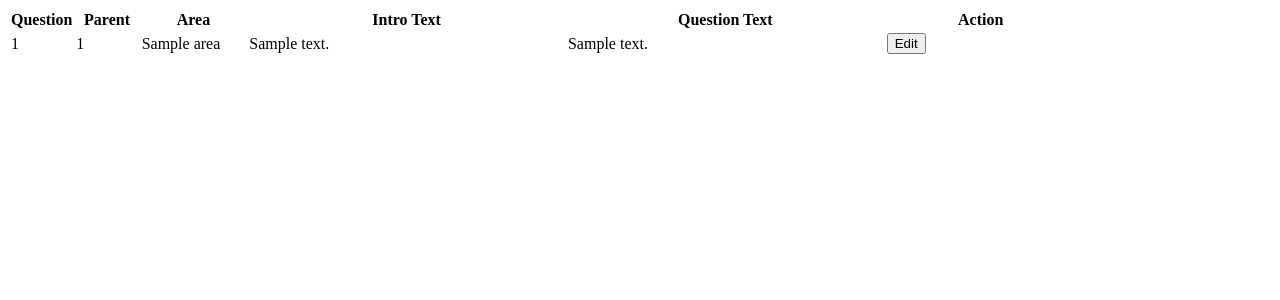
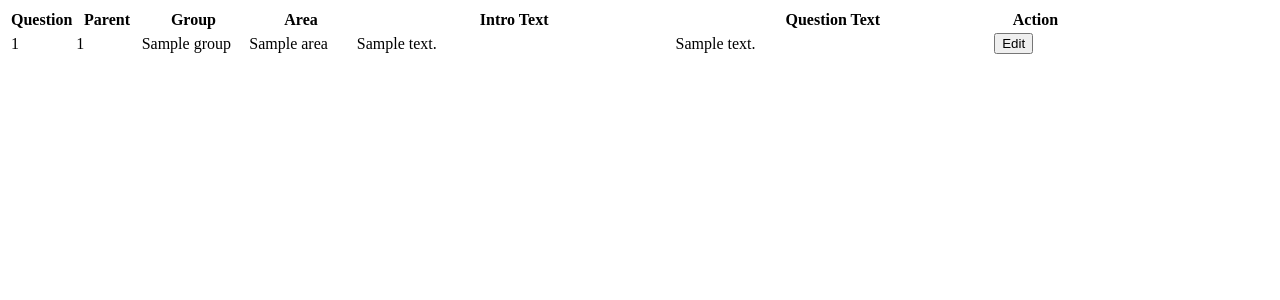
Before and after one commit to ramkelath/testprep, a PHP site: template views/questionlist.php in a window 1280 px wide. Shown: the top 300 px of the page. Run offline with PHP 8.4, Linux system fonts and the light colour scheme; the template is opened without the code that fills it: most values are stand-ins (such as "Sample title", 1, 10 or a date in 2020).

Commit message:
Added categorizer called group_code to question table.

```diff
--- a/config/dbDDL.sql
+++ b/config/dbDDL.sql
@@ -33,6 +33,7 @@ CREATE TABLE `question` (
   `intro_text` text COLLATE utf8_unicode_ci NOT NULL,
   `question_text` text COLLATE utf8_unicode_ci NOT NULL,
   `parent_question_id` int NOT NULL,
+  `group_code` text COLLATE utf8_unicode_ci NOT NULL,
   `area` text COLLATE utf8_unicode_ci NOT NULL,
   `type` text COLLATE utf8_unicode_ci NOT NULL,
   `correct_answer` text COLLATE utf8_unicode_ci NOT NULL,
--- a/models/question.php
+++ b/models/question.php
@@ -9,7 +9,9 @@ class Question {
      public $intro_text;
      public $question_text;
      public $parent_question_id;
+     public $group;
      public $area;
+     public $type;
      public $correct_answer;
      public $wrong_answer_1;
      public $wrong_answer_2;
@@ -25,7 +27,9 @@ class Question {
 
       public function __construct($data = null) {
             if ($data) {
+                  if ($data['group_code']) {$this->group = $data['group_code'];}
                   if ($data['area']) {$this->area = $data['area'];}
+                  if ($data['type']) {$this->area = $data['type'];}
                   $this->intro_text = $data['intro_text'];
                   $this->question_id = $data['question_id'];
                   $this->parent_question_id = $data['parent_question_id'];
--- a/models/questionlist_gateway.php
+++ b/models/questionlist_gateway.php
@@ -1,7 +1,7 @@
 <?php
 
 include_once 'db_operations.php';
-$select_query =  "SELECT area, parent_question_id, intro_text,  question_id, question_text, correct_answer,
+$select_query =  "SELECT group_code, area, type,  parent_question_id, intro_text,  question_id, question_text, correct_answer,
                      wrong_answer_1, wrong_answer_2, wrong_answer_3, wrong_answer_4, wrong_answer_5 FROM  question";
 $result = DBSelect($select_query);
 
--- a/questionmaintcontroller.php
+++ b/questionmaintcontroller.php
@@ -9,7 +9,7 @@ session_start();
 if ($_POST and isset($_POST["edit"])) {
     include(dirname(__DIR__)."/testprep/views/questionform.php");
 } elseif ($_POST and isset($_POST["update"])) {
-    include(dirname(__DIR__)."/testprep/models/updateanswer.php");
+    include(dirname(__DIR__)."/testprep/models/updatequestion.php");
 } else {
     require_once(dirname(__DIR__)."/testprep/models/questionlist_gateway.php");
     include(dirname(__DIR__)."/testprep/views/questionlist.php");
--- a/views/questionlist.php
+++ b/views/questionlist.php
@@ -3,6 +3,7 @@
   <tr>
   <th scope="col">Question</th>
   <th scope="col">Parent</th>
+  <th scope="col">Group</th>
   <th scope="col">Area</th>
   <th scope="col" width="30%">Intro Text</th>
   <th scope="col">Question Text</th>
@@ -19,7 +20,11 @@
      <span><?php echo $question->parent_question_id ?><input type="hidden" name ='parent_question_id' value=<?php echo $question->parent_question_id ?>></input>
      </td>
      <td width="10%"  class="inlineEdit" >
-     <span  class="inlineEditA" style=displaye:inline"><?php echo $question->area?></span>
+     <span  class="inlineEditA" style=display:inline"><?php echo $question->group?></span>
+     <span  class="inlineEditB" style="display:none"><input type="text" name = 'group' value = <?php echo $question->group?> /></span>
+     </td>
+     <td width="10%"  class="inlineEdit" >
+     <span  class="inlineEditA" style=display:inline"><?php echo $question->area?></span>
      <span  class="inlineEditB" style="display:none"><input type="text" name = 'area' value = <?php echo $question->area?> /></span>
      </td>
      <td  width="30%"  class="inlineEdit" >
```
